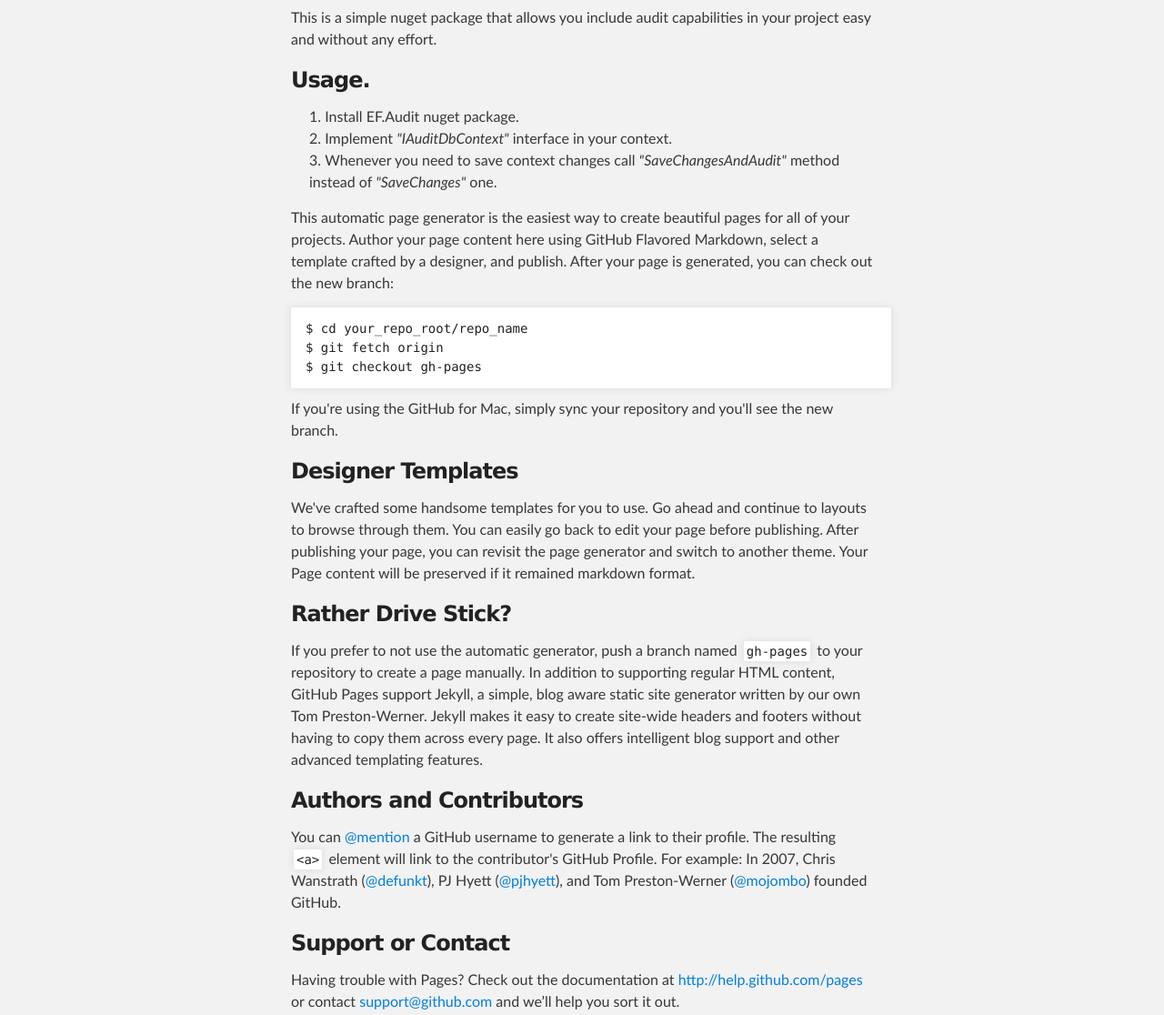
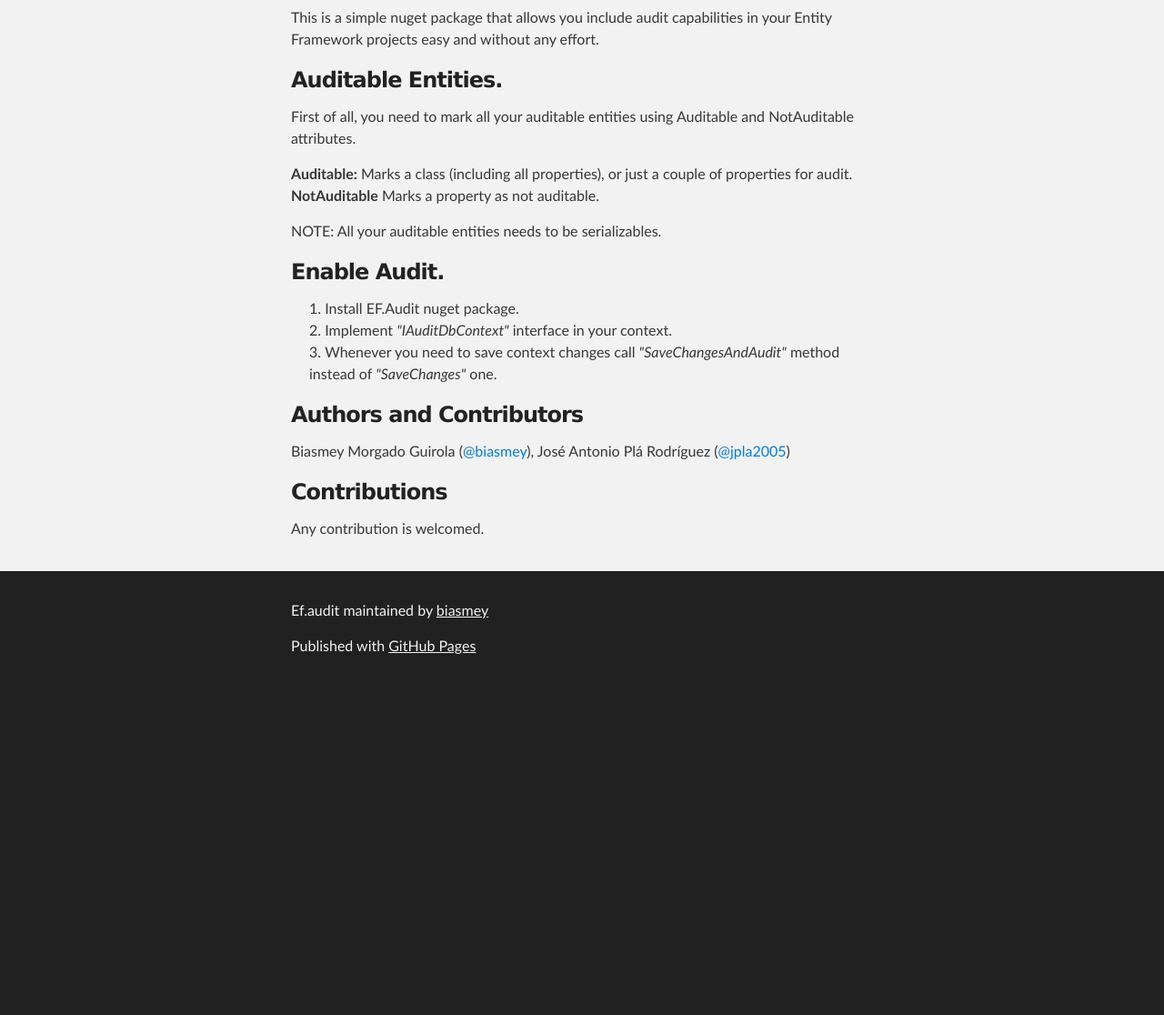
Before and after one commit to biasmey/EF.Audit, a plain HTML site: page index.html in a window 1280 px wide. Shown: the part 299-1415 px from the top of the page at 91% size. After the commit the page ends 1056 px from the top, so only its background shows below. Drawn offline with Linux system fonts and the light colour scheme.

```diff
--- a/index.html
+++ b/index.html
@@ -34,43 +34,35 @@
         <h3>
 <a name="description" class="anchor" href="#description"><span class="octicon octicon-link"></span></a>Description.</h3>
 
-<p>This is a simple nuget package that allows you include audit capabilities in your project easy and without any effort.</p>
+<p>This is a simple nuget package that allows you include audit capabilities in your Entity Framework projects easy and without any effort.</p>
 
 <h3>
-<a name="usage" class="anchor" href="#usage"><span class="octicon octicon-link"></span></a>Usage.</h3>
+<a name="auditable-entities" class="anchor" href="#auditable-entities"><span class="octicon octicon-link"></span></a>Auditable Entities.</h3>
+
+<p>First of all, you need to mark all your auditable entities using Auditable and NotAuditable attributes.</p>
+
+<p><strong>Auditable:</strong> Marks a class (including all properties), or just a couple of properties for audit.
+<strong>NotAuditable</strong> Marks a property as not auditable.</p>
+
+<p>NOTE: All your auditable entities needs to be serializables.</p>
+
+<h3>
+<a name="enable-audit" class="anchor" href="#enable-audit"><span class="octicon octicon-link"></span></a>Enable Audit.</h3>
 
 <ol>
 <li>Install EF.Audit nuget package.</li>
 <li>Implement <em>"IAuditDbContext"</em> interface in your context.</li>
 <li>Whenever you need to save context changes call <em>"SaveChangesAndAudit"</em> method instead of <em>"SaveChanges"</em> one.</li>
-</ol><p>This automatic page generator is the easiest way to create beautiful pages for all of your projects. Author your page content here using GitHub Flavored Markdown, select a template crafted by a designer, and publish. After your page is generated, you can check out the new branch:</p>
+</ol><h3>
+<a name="authors-and-contributors" class="anchor" href="#authors-and-contributors"><span class="octicon octicon-link"></span></a>Authors and Contributors</h3>
 
-<pre><code>$ cd your_repo_root/repo_name
-$ git fetch origin
-$ git checkout gh-pages
-</code></pre>
-
-<p>If you're using the GitHub for Mac, simply sync your repository and you'll see the new branch.</p>
+<p>Biasmey Morgado Guirola (<a href="https://github.com/biasmey" class="user-mention">@biasmey</a>),
+José Antonio Plá Rodríguez (<a href="https://github.com/jpla2005" class="user-mention">@jpla2005</a>)</p>
 
 <h3>
-<a name="designer-templates" class="anchor" href="#designer-templates"><span class="octicon octicon-link"></span></a>Designer Templates</h3>
+<a name="contributions" class="anchor" href="#contributions"><span class="octicon octicon-link"></span></a>Contributions</h3>
 
-<p>We've crafted some handsome templates for you to use. Go ahead and continue to layouts to browse through them. You can easily go back to edit your page before publishing. After publishing your page, you can revisit the page generator and switch to another theme. Your Page content will be preserved if it remained markdown format.</p>
-
-<h3>
-<a name="rather-drive-stick" class="anchor" href="#rather-drive-stick"><span class="octicon octicon-link"></span></a>Rather Drive Stick?</h3>
-
-<p>If you prefer to not use the automatic generator, push a branch named <code>gh-pages</code> to your repository to create a page manually. In addition to supporting regular HTML content, GitHub Pages support Jekyll, a simple, blog aware static site generator written by our own Tom Preston-Werner. Jekyll makes it easy to create site-wide headers and footers without having to copy them across every page. It also offers intelligent blog support and other advanced templating features.</p>
-
-<h3>
-<a name="authors-and-contributors" class="anchor" href="#authors-and-contributors"><span class="octicon octicon-link"></span></a>Authors and Contributors</h3>
-
-<p>You can <a href="https://github.com/blog/821" class="user-mention">@mention</a> a GitHub username to generate a link to their profile. The resulting <code>&lt;a&gt;</code> element will link to the contributor's GitHub Profile. For example: In 2007, Chris Wanstrath (<a href="https://github.com/defunkt" class="user-mention">@defunkt</a>), PJ Hyett (<a href="https://github.com/pjhyett" class="user-mention">@pjhyett</a>), and Tom Preston-Werner (<a href="https://github.com/mojombo" class="user-mention">@mojombo</a>) founded GitHub.</p>
-
-<h3>
-<a name="support-or-contact" class="anchor" href="#support-or-contact"><span class="octicon octicon-link"></span></a>Support or Contact</h3>
-
-<p>Having trouble with Pages? Check out the documentation at <a href="http://help.github.com/pages">http://help.github.com/pages</a> or contact <a href="mailto:support@github.com">support@github.com</a> and we’ll help you sort it out.</p>
+<p>Any contribution is welcomed.</p>
       </section>
     </div>
 
```
Also changed, not shown: params.json (+1 -1 lines).
